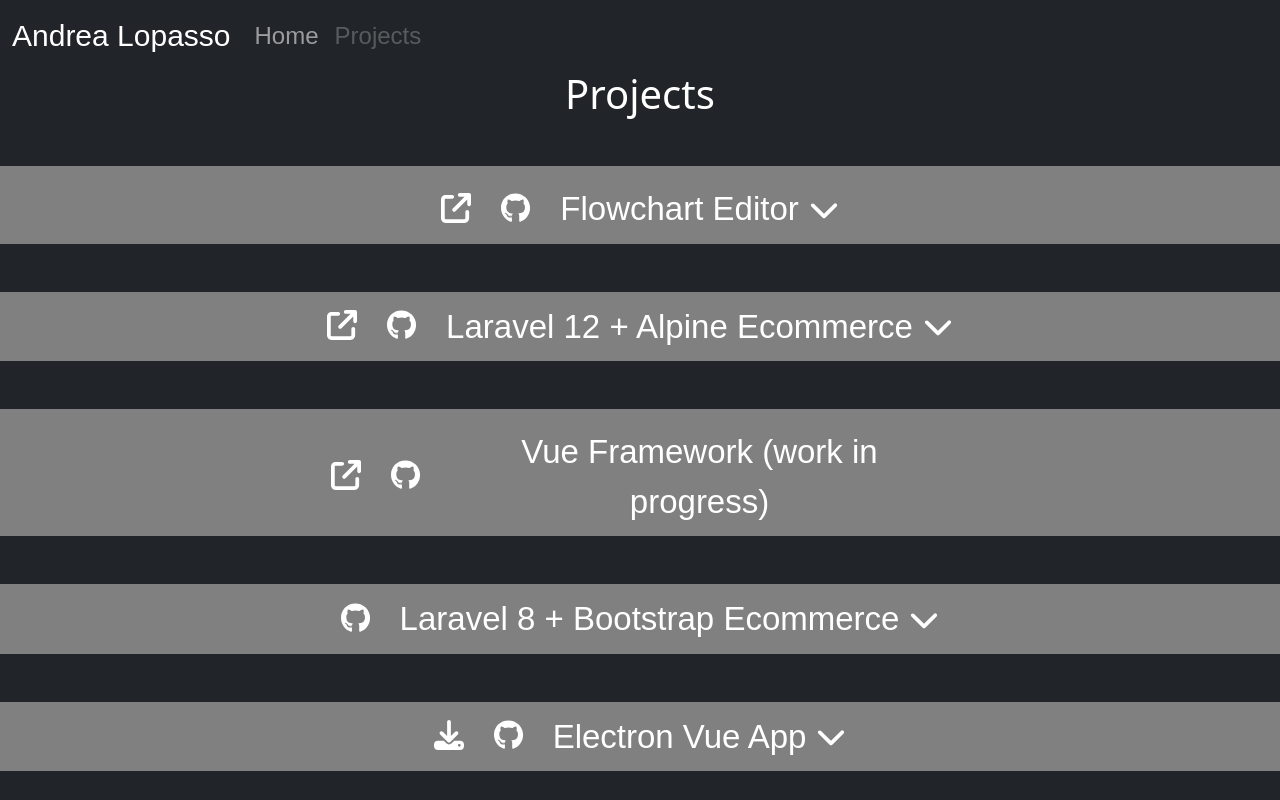
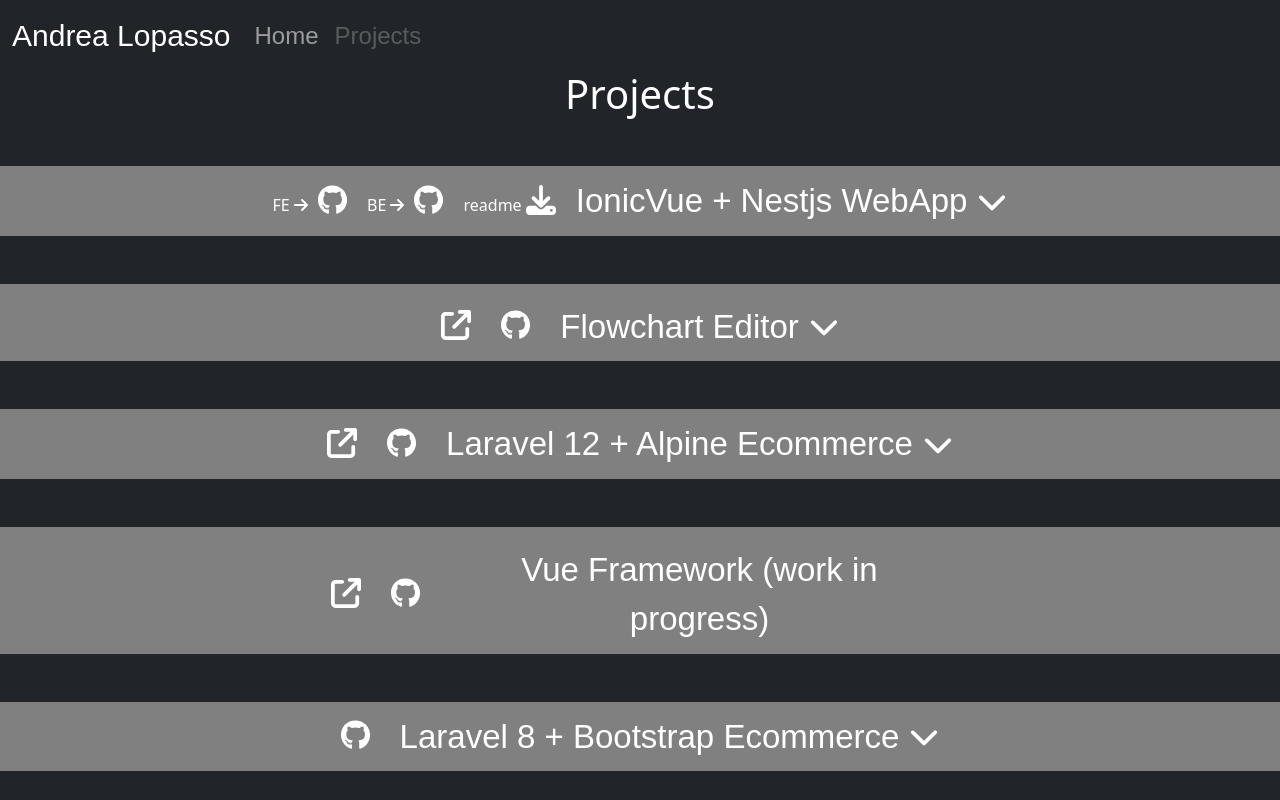
Before and after one commit to AndreaL021/cvWeb, a Vue app: page /#/projects in a window 1280 px wide. Shown: the top 800 px of the page. Built offline with nearby package versions, Linux system fonts and the light colour scheme; a web font is replaced by a local one; what @vueuse/gesture would draw is missing.

Commit message:
aggiunta webapp ionic-vue

```diff
--- a/src/views/ProjectsView.vue
+++ b/src/views/ProjectsView.vue
@@ -2,14 +2,120 @@
 <template>
   <div class="text-center home" style="overflow: hidden">
     <h1 style="color: white">Projects</h1>
-    <!-- VueFramework -->
+    <!-- IonicVue WebApp -->
     <div
       class="row d-flex justify-content-center align-items-center text-center mt-5"
       style="padding: 10px; background-color: grey"
     >
       <div
-        class="col-12 d-flex justify-content-center align-items-center mt-2"
+        class="col-12 d-flex justify-content-center align-items-center text-center"
       >
+        <a
+          class="nav-link"
+          style="width: fit-content"
+          href="https://github.com/AndreaL021/segna_presenze_fe"
+          target="_blank"
+        >
+          <span style="color: white">
+            FE
+            <fa-i
+              icon="fa-solid fa-arrow-right"
+              style="margin-right: 10px"
+            ></fa-i
+          ></span>
+          <fa-i
+            icon="fa-brands fa-github"
+            class="link"
+            style="font-size: 30px; margin-right: 20px"
+          ></fa-i>
+        </a>
+        <a
+          class="nav-link"
+          style="width: fit-content"
+          href="https://github.com/AndreaL021/segna_presenze_be"
+          target="_blank"
+        >
+          <span style="color: white">
+            BE
+            <fa-i
+              icon="fa-solid fa-arrow-right"
+              style="margin-right: 10px"
+            ></fa-i
+          ></span>
+          <fa-i
+            icon="fa-brands fa-github"
+            class="link"
+            style="font-size: 30px; margin-right: 20px"
+          ></fa-i>
+        </a>
+        <a
+          class="nav-link"
+          style="width: fit-content"
+          href="/readme.txt"
+          download
+        >
+          <span style="color: white">
+            readme
+          </span>
+          <fa-i
+            icon="fa-solid fa-download"
+            class="link"
+            style="font-size: 30px; margin-right: 20px"
+          ></fa-i>
+        </a>
+
+        <span
+          class="link myFont"
+          @click="ionic_web_app.expand = !ionic_web_app.expand"
+          >IonicVue + Nestjs WebApp</span
+        >
+        <fa-i
+          icon="fa-solid fa-chevron-down"
+          class="link"
+          v-if="!ionic_web_app.expand"
+          @click="ionic_web_app.expand = true"
+          style="font-size: 30px; margin-left: 10px"
+        ></fa-i>
+        <fa-i
+          v-if="ionic_web_app.expand"
+          icon="fa-solid fa-chevron-up"
+          class="link"
+          @click="ionic_web_app.expand = false"
+          style="font-size: 30px; margin-left: 10px"
+        ></fa-i>
+      </div>
+      <div
+        v-if="ionic_web_app.expand"
+        class="col-12 col-md-6 d-flex justify-content-center align-items-center mt-2"
+      >
+        <fa-i
+          icon="fa-solid fa-chevron-left"
+          class="link"
+          @click="changeIonicImage(-1)"
+          style="font-size: 30px; margin-right: 5px"
+        ></fa-i>
+        <div class="myFont" @click="framework.expand = !framework.expand"
+          style="display: flex; flex-direction: column; font-size: 30px; color: white;">(work in progress)
+        <img
+          style="cursor: pointer"
+          width="100%"
+          :src="ionic_web_app.images[ionic_web_app_image_index]"
+        /></div
+        >
+        <fa-i
+          class="link"
+          icon="fa-solid fa-chevron-right"
+          @click="changeIonicImage(+1)"
+          style="font-size: 30px; margin-left: 5px"
+        ></fa-i>
+      </div>
+    </div>
+    <!-- Flowchart Editor -->
+    <div
+      class="row d-flex justify-content-center align-items-center text-center mt-5"
+      style="padding: 10px; background-color: grey"
+    >
+      <div class="col-12 d-flex justify-content-center align-items-center mt-2">
         <a
           class="nav-link"
           style="width: fit-content"
@@ -382,11 +488,7 @@
         class="col-12 col-md-6 d-flex justify-content-center align-items-center mt-2"
         v-if="pokedex.expand"
       >
-        <img
-          style="cursor: pointer"
-          width="100%"
-          :src="pokedex.src"
-        />
+        <img style="cursor: pointer" width="100%" :src="pokedex.src" />
       </div>
       <div class="col-12 mt-3" v-if="pokedex.expand">
         <p
@@ -443,11 +545,7 @@
         class="col-12 col-md-6 d-flex justify-content-center align-items-center mt-2"
         v-if="snake.expand"
       >
-        <img
-          style="cursor: pointer"
-          width="100%"
-          :src="snake.src"
-        />
+        <img style="cursor: pointer" width="100%" :src="snake.src" />
       </div>
       <div class="col-12 mt-3" v-if="snake.expand">
         <p
@@ -569,6 +667,8 @@
 import laravel_new_login from "@/assets/Laravel12/login.png";
 import laravel_new_home from "@/assets/Laravel12/home.png";
 import laravel_new_create from "@/assets/Laravel12/create.png";
+import web_app_attendance from "@/assets/SegnaPresenze/attendance.png";
+import web_app_users from "@/assets/SegnaPresenze/users.png";
 export default {
   data() {
     return {
@@ -592,15 +692,14 @@
         src: pokedex_image,
         expand: false,
       },
-      laravel_ecommerce_new: {
-        images: [
-          laravel_new_login,
-          laravel_new_home,
-          laravel_new_create,
-        ],
+      ionic_web_app: {
+        images: [web_app_attendance, web_app_users],
         expand: false,
       },
-      laravel_new_image_index: 0,
+      laravel_ecommerce_new: {
+        images: [laravel_new_login, laravel_new_home, laravel_new_create],
+        expand: false,
+      },
       laravel_ecommerce: {
         images: [
           laravel_homepage,
@@ -612,6 +711,8 @@
         expand: false,
       },
       laravel_image_index: 0,
+      laravel_new_image_index: 0,
+      ionic_web_app_image_index: 0,
       framework: {
         src: null,
         expand: false,
@@ -620,6 +721,15 @@
   },
   components: {},
   methods: {
+    changeIonicImage(n) {
+      let newIndex = this.ionic_web_app_image_index + n;
+      if (newIndex >= this.ionic_web_app.images.length) {
+        newIndex = 0;
+      } else if (newIndex < 0) {
+        newIndex = this.ionic_web_app.images.length - 1;
+      }
+      this.ionic_web_app_image_index = newIndex;
+    },
     changeLaravelNewImage(n) {
       let newIndex = this.laravel_new_image_index + n;
       if (newIndex >= this.laravel_ecommerce_new.images.length) {
```
Also changed, not shown: public/readme.txt (added), src/assets/SegnaPresenze/attendance.png (added), src/assets/SegnaPresenze/users.png (added). Lines whose indentation alone changed are shown as unchanged.
